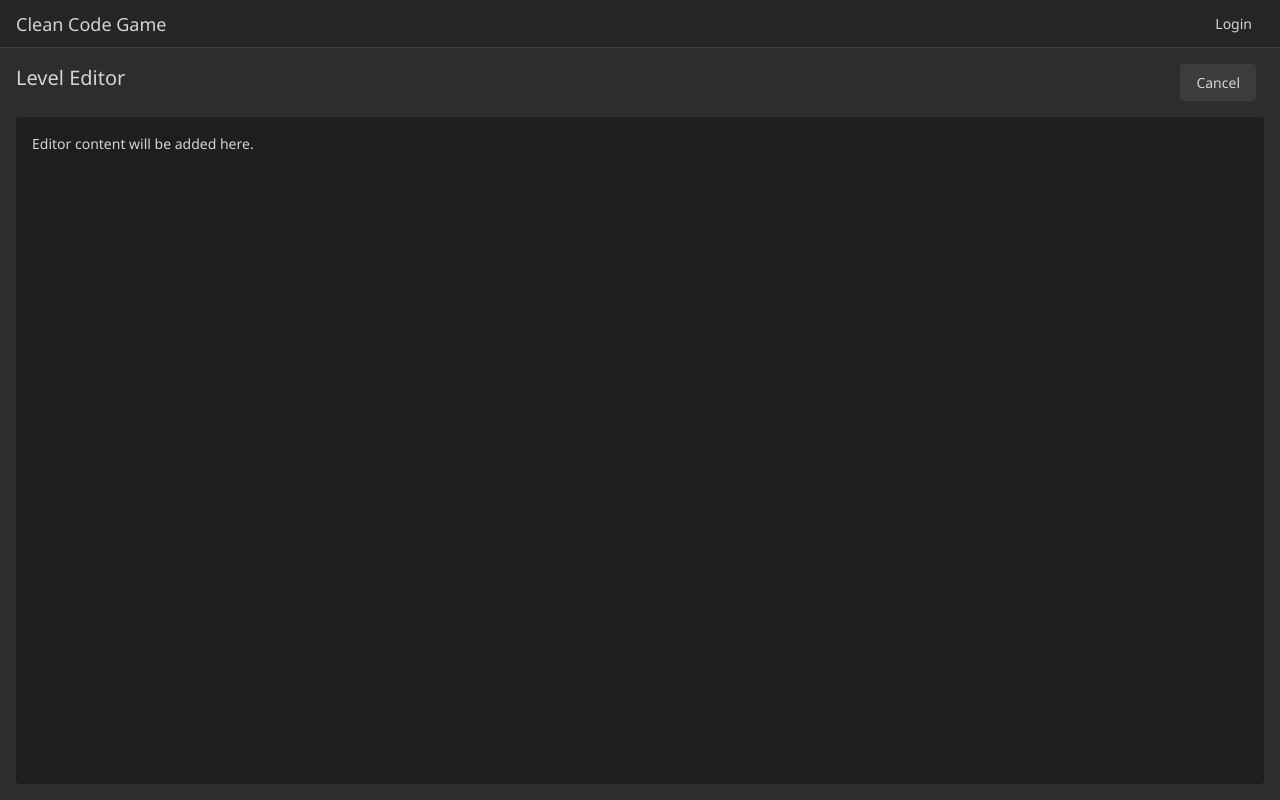
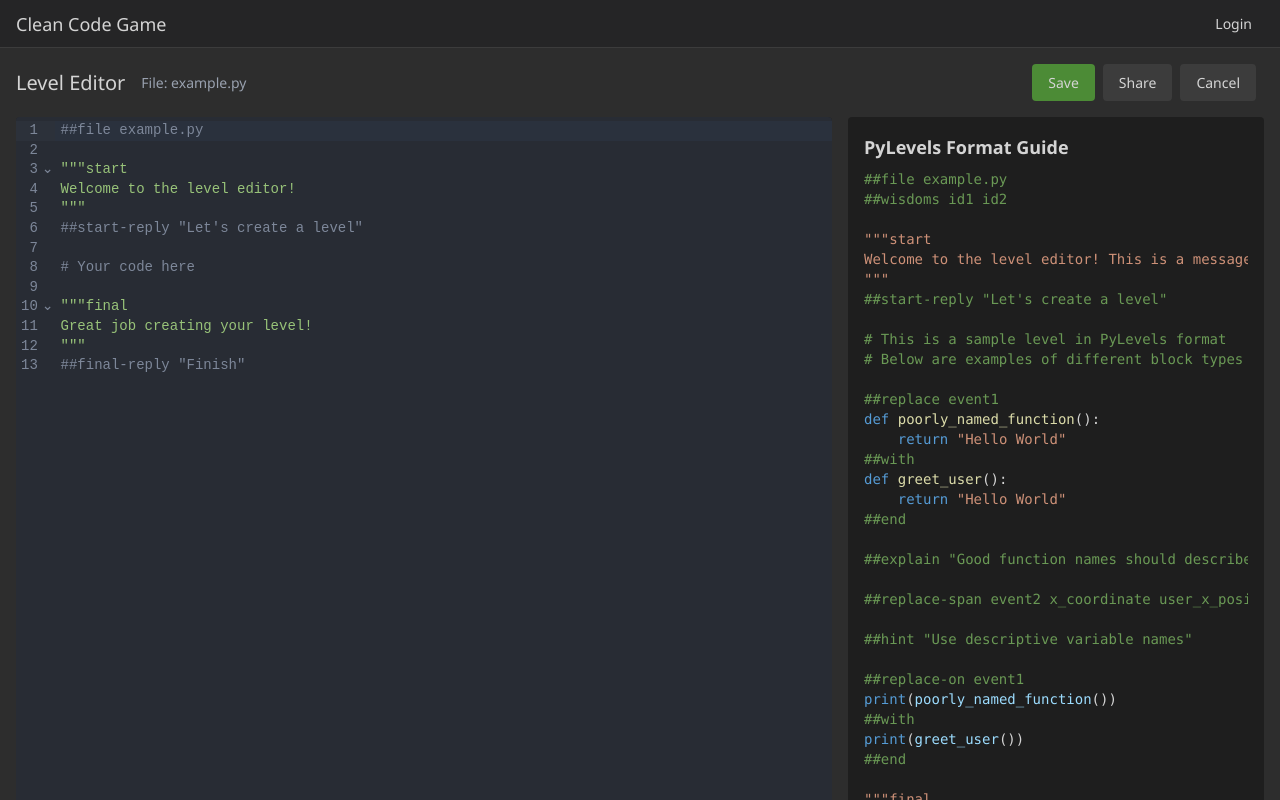
Before and after one commit to cleanpygame/cleanpygame, a React (Vite) app in the folder web/: page /editor in a window 1280 px wide. Built offline with nearby package versions, Linux system fonts and the light colour scheme; no server answers.

Commit message:
Enhance EditorPage with code editor and PyLevels format guide

```diff
--- a/web/package.json
+++ b/web/package.json
@@ -17,7 +17,9 @@
     "deploy:firestore": "firebase deploy --only firestore:rules,firestore:indexes"
   },
   "dependencies": {
+    "@codemirror/lang-python": "^6.2.1",
     "@tailwindcss/vite": "^4.1.11",
+    "@uiw/react-codemirror": "^4.24.1",
     "firebase": "^10.8.0",
     "prism-react-renderer": "^2.4.1",
     "prismjs": "^1.30.0",
--- a/web/src/components/EditorPage.tsx
+++ b/web/src/components/EditorPage.tsx
@@ -1,15 +1,44 @@
-import React from 'react';
+import React, {useState} from 'react';
 import {useNavigate} from 'react-router-dom';
 import {TopBar} from './TopBar';
+import CodeMirror from '@uiw/react-codemirror';
+import {python} from '@codemirror/lang-python';
+import {PyLevelsGuide} from './PyLevelsGuide';
 
 /**
  * Editor page for creating and editing custom levels
  */
 export function EditorPage(): React.ReactElement {
     const navigate = useNavigate();
+    const [code, setCode] = useState<string>('##file example.py\n\n"""start\nWelcome to the level editor!\n"""\n##start-reply "Let\'s create a level"\n\n# Your code here\n\n"""final\nGreat job creating your level!\n"""\n##final-reply "Finish"');
+    const [filename, setFilename] = useState<string>('example.py');
+    const [errors, setErrors] = useState<string[]>([]);
 
     const handleCancel = () => {
         navigate('/');
+    };
+
+    const handleSave = () => {
+        // Save functionality will be implemented later
+        console.log('Save clicked');
+    };
+
+    const handleShare = () => {
+        // Share functionality will be implemented later
+        console.log('Share clicked');
+    };
+
+    const handleCodeChange = (value: string) => {
+        setCode(value);
+
+        // Extract filename from code (simple implementation)
+        const fileMatch = value.match(/##file\s+([^\s]+)/);
+        if (fileMatch && fileMatch[1]) {
+            setFilename(fileMatch[1]);
+        }
+
+        // Validation will be implemented later
+        setErrors([]);
     };
 
     return (
@@ -17,9 +46,25 @@ export function EditorPage(): React.ReactElement {
             <TopBar/>
             <div className="flex flex-1 p-4 overflow-hidden">
                 <div className="flex flex-col w-full">
+                    {/* Top Section */}
                     <div className="flex justify-between mb-4">
-                        <h1 className="text-xl">Level Editor</h1>
+                        <div className="flex items-center">
+                            <h1 className="text-xl mr-4">Level Editor</h1>
+                            <span className="text-gray-400">File: {filename}</span>
+                        </div>
                         <div>
+                            <button
+                                className="px-4 py-2 mr-2 bg-[#4c8b36] hover:bg-[#5da142] rounded"
+                                onClick={handleSave}
+                            >
+                                Save
+                            </button>
+                            <button
+                                className="px-4 py-2 mr-2 bg-[#3c3c3c] hover:bg-[#4c4c4c] rounded"
+                                onClick={handleShare}
+                            >
+                                Share
+                            </button>
                             <button
                                 className="px-4 py-2 mr-2 bg-[#3c3c3c] hover:bg-[#4c4c4c] rounded"
                                 onClick={handleCancel}
@@ -28,9 +73,39 @@ export function EditorPage(): React.ReactElement {
                             </button>
                         </div>
                     </div>
-                    <div className="flex-1 bg-[#1e1e1e] p-4 rounded">
-                        {/* Editor content will be added here in future implementations */}
-                        <p>Editor content will be added here.</p>
+
+                    {/* Middle Section */}
+                    <div className="flex flex-1 space-x-4 mb-4">
+                        {/* Code Editor (Left) */}
+                        <div className="flex-1 bg-[#1e1e1e] rounded overflow-hidden">
+                            <CodeMirror
+                                value={code}
+                                height="100%"
+                                extensions={[python()]}
+                                onChange={handleCodeChange}
+                                theme="dark"
+                                className="h-full"
+                            />
+                        </div>
+
+                        {/* PyLevel Format Guide (Right) */}
+                        <div className="w-1/3 bg-[#1e1e1e] p-4 rounded overflow-auto">
+                            <PyLevelsGuide className="text-sm"/>
+                        </div>
+                    </div>
+
+                    {/* Bottom Section - Errors */}
+                    <div className="bg-[#1e1e1e] p-4 rounded h-32 overflow-auto">
+                        <h2 className="text-lg font-semibold mb-2">Validation</h2>
+                        {errors.length > 0 ? (
+                            <ul className="text-red-400">
+                                {errors.map((error, index) => (
+                                    <li key={index}>{error}</li>
+                                ))}
+                            </ul>
+                        ) : (
+                            <p className="text-green-400">No errors found.</p>
+                        )}
                     </div>
                 </div>
             </div>
--- /dev/null
+++ b/web/src/components/PyLevelsGuide.tsx
@@ -0,0 +1,72 @@
+import React from 'react';
+import {Highlight, themes} from 'prism-react-renderer';
+
+interface PyLevelsGuideProps {
+    className?: string;
+}
+
+/**
+ * PyLevelsGuide component
+ * Renders the PyLevels format guide with syntax highlighting
+ */
+export function PyLevelsGuide({className = ''}: PyLevelsGuideProps): React.ReactElement {
+    // PyLevels format guide content in PyLevel format
+    const guideContent = `##file example.py
+##wisdoms id1 id2
+
+"""start
+Welcome to the level editor! This is a message from the buddy.
+"""
+##start-reply "Let's create a level"
+
+# This is a sample level in PyLevels format
+# Below are examples of different block types
+
+##replace event1
+def poorly_named_function():
+    return "Hello World"
+##with
+def greet_user():
+    return "Hello World"
+##end
+
+##explain "Good function names should describe what the function does"
+
+##replace-span event2 x_coordinate user_x_position
+
+##hint "Use descriptive variable names"
+
+##replace-on event1
+print(poorly_named_function())
+##with
+print(greet_user())
+##end
+
+"""final
+Great job creating your level!
+"""
+##final-reply "Finish"`;
+
+    return (
+        <div className={`py-levels-guide ${className}`}>
+            <h2 className="text-lg font-semibold mb-2">PyLevels Format Guide</h2>
+            <Highlight code={guideContent} theme={themes.vsDark} language="python">
+                {({className, style, tokens, getLineProps, getTokenProps}) => (
+                    <pre className={className} style={style}>
+                        {tokens.map((line, i) => (
+                            <div key={i} {...getLineProps({line})}>
+                                {line.map((token, key) => {
+                                    // Extract token props but handle key separately
+                                    const tokenProps = getTokenProps({token, key});
+                                    // Extract key from tokenProps to avoid React warning about spreading key
+                                    const {key: _, ...restTokenProps} = tokenProps;
+                                    return <span key={key} {...restTokenProps} />;
+                                })}
+                            </div>
+                        ))}
+                    </pre>
+                )}
+            </Highlight>
+        </div>
+    );
+}
```
Also changed, not shown: 1 other file (tests, documents, lock files or other folders).
